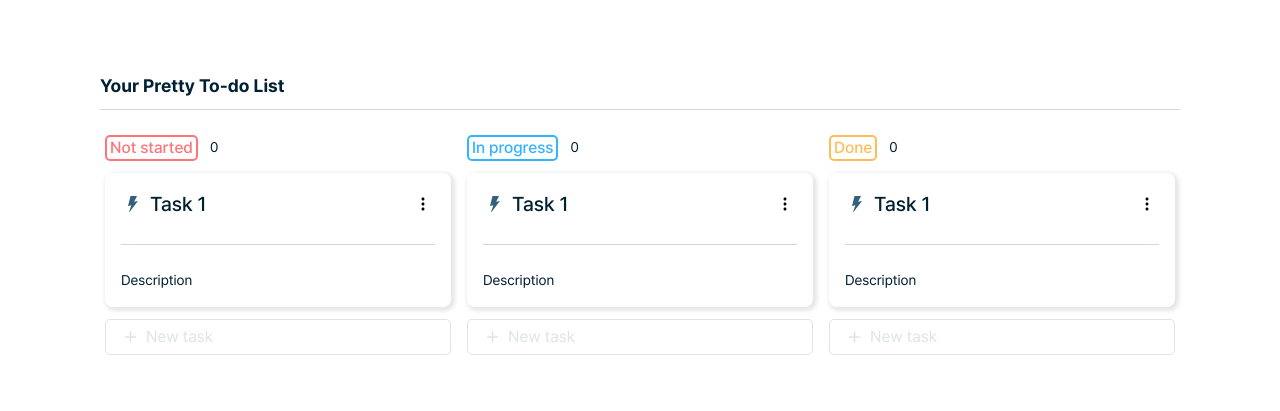
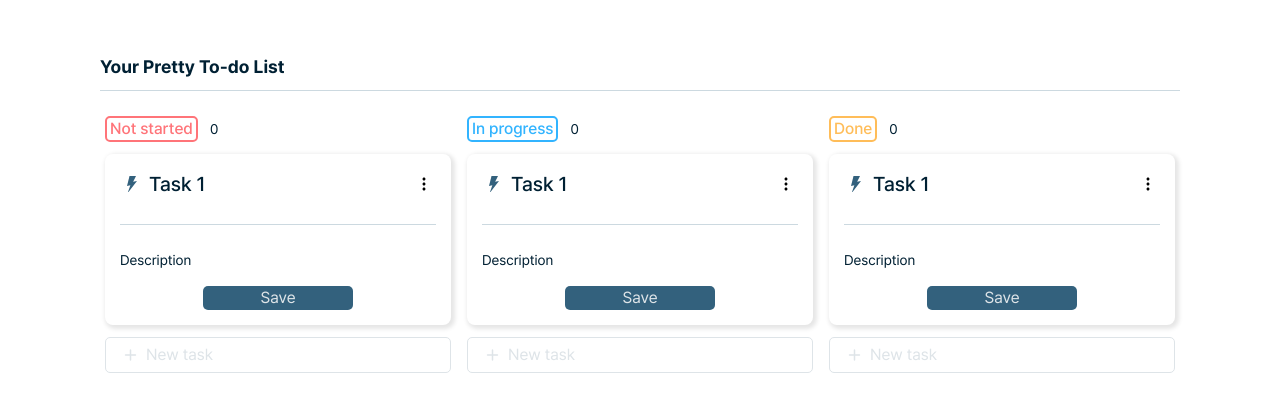
Before and after one commit to koreanerd/JoBeen_ToDoPage, a Next.js app: page / in a window 1280 px wide. Shown: the part 187-598 px from the top of the page. Built offline with nearby package versions, Linux system fonts and the light colour scheme.

Commit message:
ui: design of the save button after editing

```diff
--- a/src/components/card/TaskCard.tsx
+++ b/src/components/card/TaskCard.tsx
@@ -3,7 +3,7 @@ import SvgIcon from '../icons/SvgIcon';
 export default function TaskCard() {
   return (
     <div className="flex flex-col gap-[12px]">
-      <div className="p-4 rounded-lg shadow-[2px_2px_4px_2px_rgba(0,0,0,0.1)]">
+      <div className="p-[15px] rounded-lg shadow-[2px_2px_4px_2px_rgba(0,0,0,0.1)]">
         <div className="flex flex-nowrap items-center gap-[5px] max-sm:w-[120px]">
           <SvgIcon
             className="text-accent"
@@ -27,6 +27,10 @@ export default function TaskCard() {
         <div className="my-[25px] border-t border-border"></div>
 
         <div className="text-body">Description</div>
+
+        <div className="w-[150px] mx-auto mt-[15px] rounded-[5px] bg-accent text-fade text-subHeading text-center hover:opacity-75">
+          Save
+        </div>
       </div>
     </div>
   );
```
